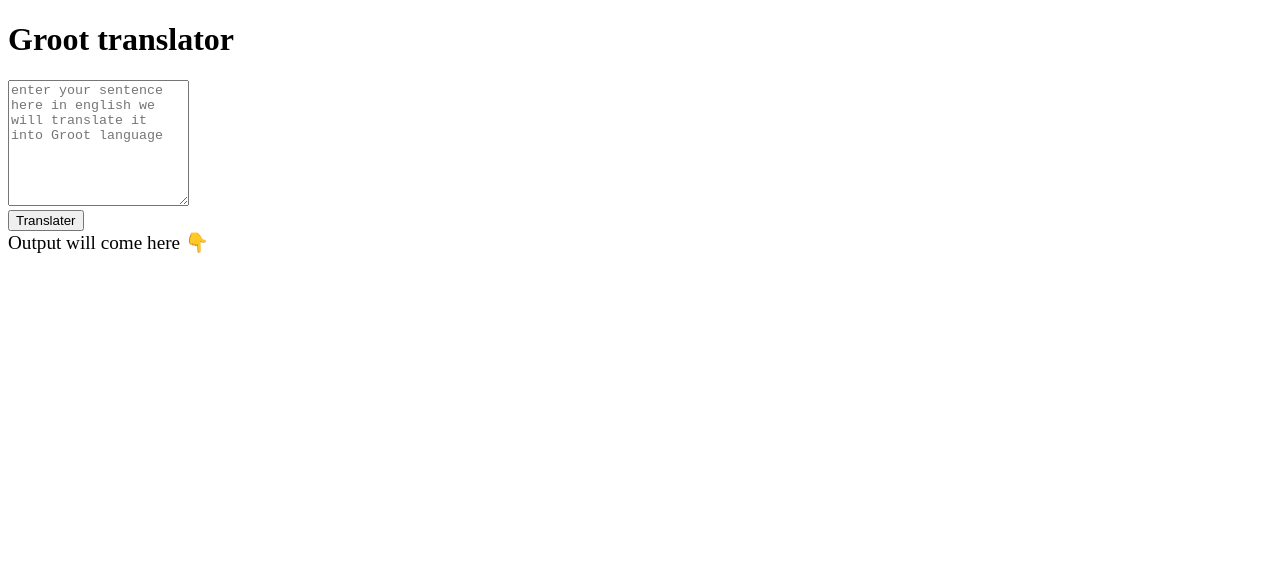
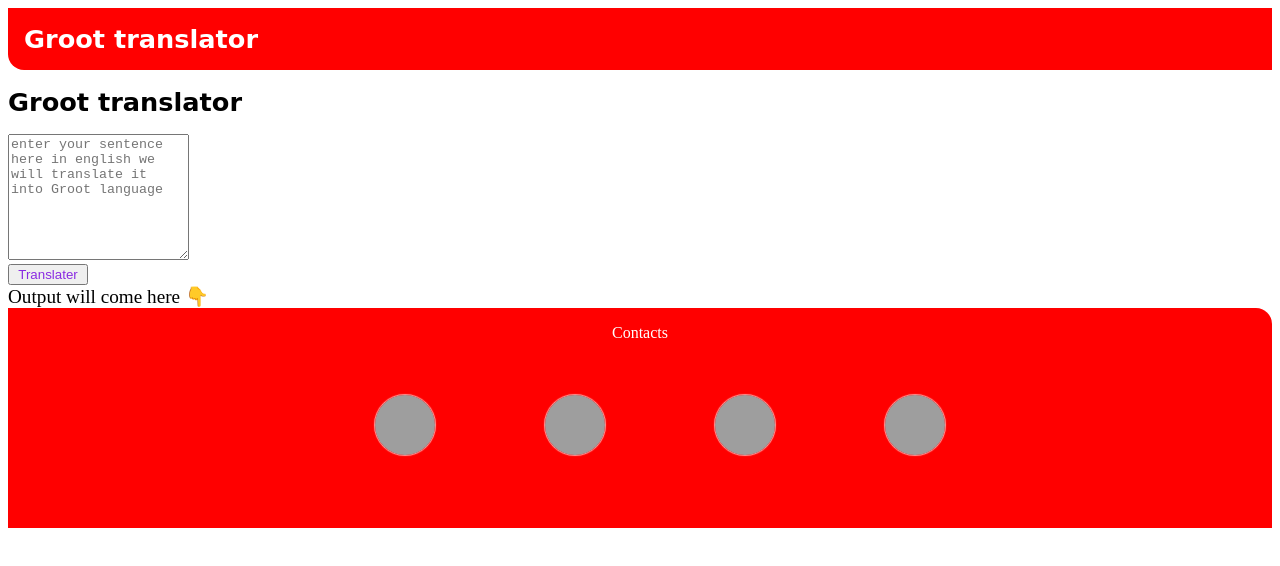
Before and after one commit to Aashish-Kaushik/Groot-translator, a plain HTML site: page index.html in a window 1280 px wide. Drawn offline with Linux system fonts and the light colour scheme; grey boxes are pictures that could not be loaded.

Commit message:
add nav and foooter

```diff
--- a/index.html
+++ b/index.html
@@ -5,22 +5,66 @@
     <meta http-equiv="X-UA-Compatible" content="IE=edge" />
     <meta name="viewport" content="width=device-width, initial-scale=1.0" />
     <title>Groot translator</title>
+    <link href="style.css" rel="stylesheet" />
   </head>
 
   <body>
-    <h1>Groot translator</h1>
+    <nav class="navigation-container">
+      <div class="nav-brand"> Groot translator</div>
+
+    </nav>
+    <h1 class="text">Groot translator</h1>
     <textarea
       id="input"
       placeholder="enter your sentence here in english we will translate it into Groot language"
       rows="8"
     ></textarea>
     <div></div>
-    <button id="btn">Translater</button>
+    <button id="btn" class="btns">Translater</button>
     <div></div>
     <div style="font-size: larger">Output will come here 👇</div>
+
 
     <div id="output"></div>
 
     <script src="banana.js"></script>
+    <footer class="footer">
+      <div class="footer-heading">Contacts</div>
+      <ul class="social-link">
+        <li class="list-item-inline">
+          <a
+            class="links facebook"
+            href="https://www.instagram.com/mastermind_kaushik/"
+            target="blank"
+          >
+            <img class="icon"
+              src="https://www.vectorlogo.zone/logos/instagram/instagram-tile.svg"
+              alt="Instagram"
+          /></a>
+        </li>
+        <li class="list-item-inline">
+          <a
+            class="links"
+            href="https://github.com/MastermindKaushik/"
+            target="blank"
+            ><img class="icon"
+              src="https://www.vectorlogo.zone/logos/github/github-tile.svg"
+              alt="Github"
+            >
+            </a
+          >
+        </li>
+        <li class="list-item-inline">
+          <a class="links" href="https://twitter.com/AashishKaushikD/" target="blank"
+            ><img class="icon" src="https://www.vectorlogo.zone/logos/twitter/twitter-tile.svg" alt="twitter"></a
+          >
+        </li>
+        <li class="list-item-inline">
+          <a class="links" href="https://www.linkedin.com/in/aashishkaushik26//" target="blank"
+            ><img class="icon" src="https://www.vectorlogo.zone/logos/linkedin/linkedin-tile.svg" alt="Linkedin"> </a
+          >
+        </li>
+      </ul>
+    </footer>
   </body>
 </html>
--- /dev/null
+++ b/style.css
@@ -0,0 +1,58 @@
+.icon{
+    width: 2rem;
+
+
+}
+.footer{
+    background-color: red;
+    padding: 1rem 2rem;
+    text-align: center;
+    color: white;
+    border-top-right-radius: 1rem;
+}
+.icon{
+    width: 2.5rem;
+    width: 60px;
+    height: 60px;
+    text-align: center;
+    display: block;
+    margin: 20px;
+    border-radius: 2px;
+    transition: all 300ms;
+    display: inline-block;
+    border-radius: 50%;
+    border: 1px solid rgba(255,255,255,.54);
+  }
+  .icon {
+    color: rgba(255,255,255,.54);
+    box-shadow: 0 0 1px rgba(255,255,255,0.54);
+  }
+  .list-item-inline{
+      display: inline-block;
+   background-color: red;
+  padding: 1rem 2rem;
+  text-align: center;
+  color: white;
+  border-top-right-radius: 1rem;
+
+  }
+  .navigation-container .nav-brand {
+    font-family: "Contrail One", cursive;
+    font-weight: bold;
+    font-size: 1.6rem;
+  }
+  .navigation-container {
+    background-color: red;
+    color:white;
+    padding: 1rem;
+    border-bottom-left-radius: 1rem;
+  }
+  .btns{
+      color: blueviolet;
+      width: 5rem;
+  }
+  .text{font-family: "Contrail One", cursive;
+    font-weight: bold;
+    font-size: 1.6rem;
+
+  }
```
